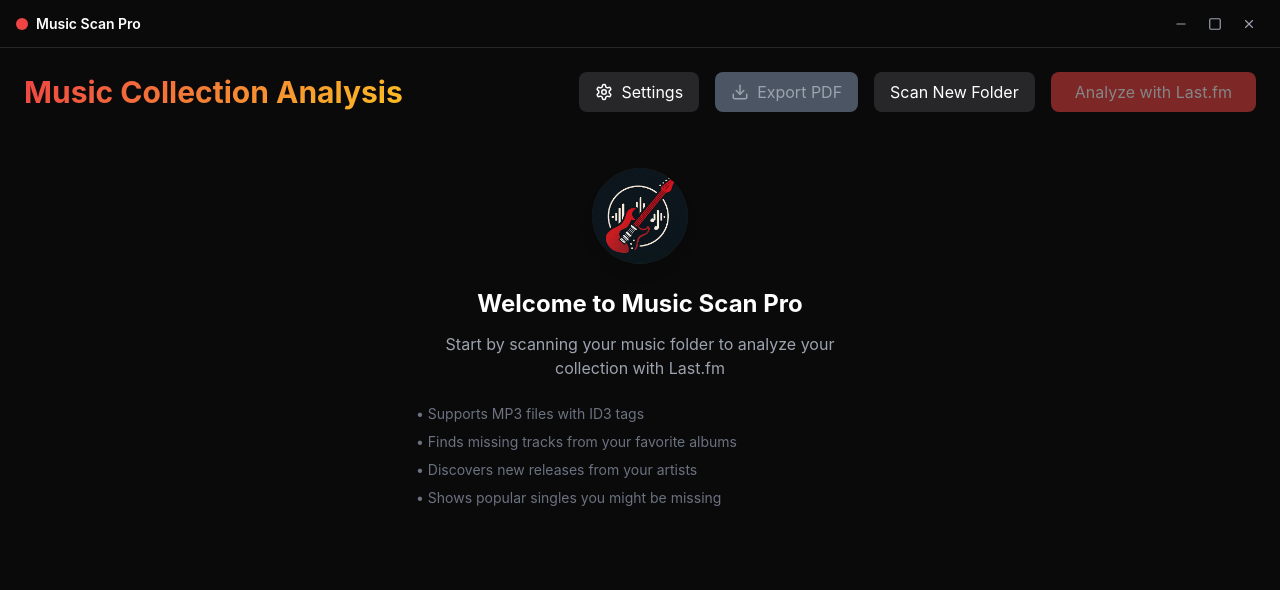
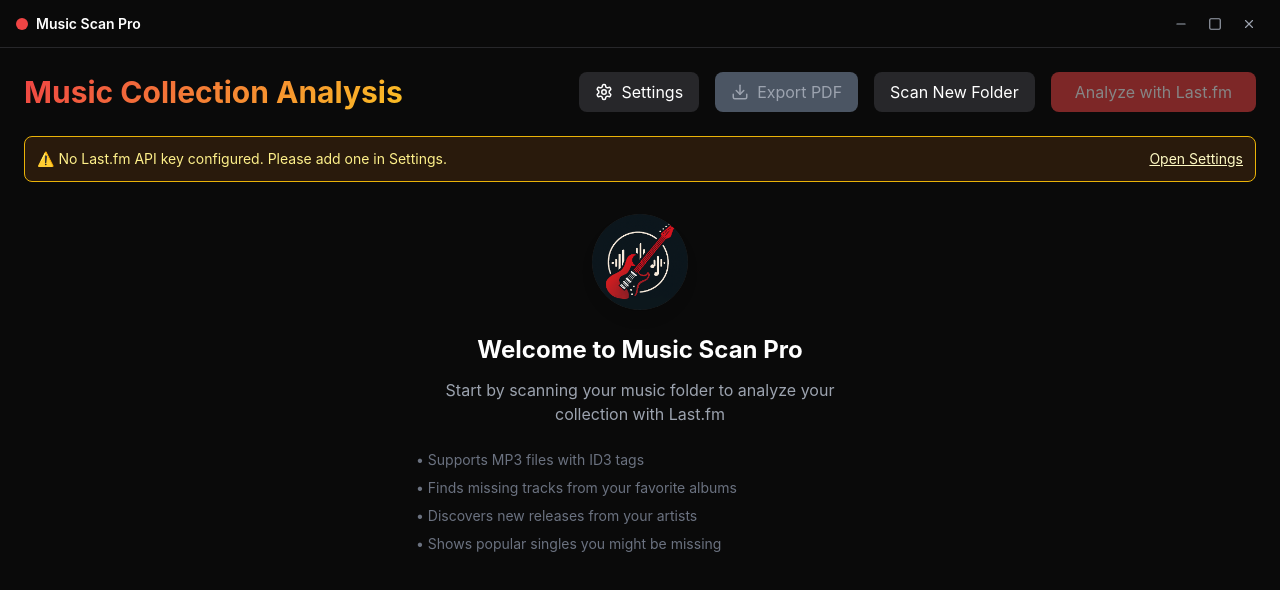
Before and after one commit to yarnobachmann/music_scanner, a Next.js app: page / in a window 1280 px wide. Shown: the top 590 px of the page. Built offline with nearby package versions, Linux system fonts and the light colour scheme.

Commit message:
feat: improved Last.fm key UX, require user key, and add post-scan prompt

```diff
--- a/src/components/Dashboard.tsx
+++ b/src/components/Dashboard.tsx
@@ -21,6 +21,7 @@
   const [activeTab, setActiveTab] = useState<'overview' | 'missing' | 'albums' | 'songs' | 'recommendations'>('overview');
   const [showSettings, setShowSettings] = useState(false);
   const [settings, setSettings] = useState<Settings>({});
+  const [savedKey, setSavedKey] = useState(false);
 
   const stats = {
     totalTracks: scanResult.length,
@@ -119,6 +120,12 @@
   };
 
   const handleLastFMAnalysis = async () => {
+    // Require API key before running analysis
+    if (!settings.lastfmApiKey) {
+      setError('Please configure your Last.fm API key in Settings.');
+      setShowSettings(true);
+      return;
+    }
     if (!window.electronAPI) {
       setError('Electron API not available');
       return;
@@ -144,6 +151,10 @@
 
   const handleSettingsSave = (newSettings: Settings) => {
     setSettings(newSettings);
+    if (newSettings.lastfmApiKey) {
+      setSavedKey(true);
+      setTimeout(() => setSavedKey(false), 2000);
+    }
   };
 
   const handleExportToPDF = async () => {
@@ -1055,9 +1066,18 @@
       </div>
 
       <div className="space-y-4 flex-shrink-0">
-        {settings.lastfmApiKey && (
-          <div className="bg-green-900/30 border border-green-500 rounded-lg p-3">
-            <p className="text-green-200 text-sm">✓ Using custom Last.fm API key</p>
+        {/* Prompt to configure API key */}
+        {!settings.lastfmApiKey && (
+          <div className="bg-yellow-900/30 border border-yellow-500 rounded-lg p-3 flex justify-between items-center">
+            <p className="text-yellow-200 text-sm">⚠️ No Last.fm API key configured. Please add one in Settings.</p>
+            <button onClick={() => setShowSettings(true)} className="text-yellow-100 hover:text-white underline text-sm">Open Settings</button>
+          </div>
+        )}
+        {/* Show checkmark after saving valid key */}
+        {settings.lastfmApiKey && savedKey && (
+          <div className="bg-green-900/30 border border-green-500 rounded-lg p-3 flex items-center space-x-2">
+            <span className="text-green-200 text-lg">✓</span>
+            <span className="text-green-200 text-sm">Last.fm API key saved!</span>
           </div>
         )}
 
@@ -1071,6 +1091,33 @@
       {loading && (
         <div className="flex justify-center items-center py-12 flex-1 bg-gradient-to-b from-transparent via-rock-dark/20 to-transparent rounded-lg">
           <LastFMLoadingSpinner />
+        </div>
+      )}
+
+      {scanResult.length > 0 && !loading && !comparison && (
+        <div className="mb-6">
+          <div className="bg-blue-900/30 border border-blue-500 rounded-lg p-4 flex flex-col md:flex-row md:items-center md:justify-between space-y-2 md:space-y-0 md:space-x-4">
+            <div className="text-blue-200 text-sm flex items-center space-x-2">
+              <span>🎵 Scanning complete!</span>
+              {!settings.lastfmApiKey ? (
+                <span className="text-yellow-200">Add your Last.fm API key in Settings to enable analysis.</span>
+              ) : (
+                <span>Press <b>Analyze with Last.fm</b> to discover missing tracks, new albums, and more.</span>
+              )}
+            </div>
+            <div className="flex space-x-2">
+              {!settings.lastfmApiKey && (
+                <button onClick={() => setShowSettings(true)} className="text-yellow-100 hover:text-white underline text-sm">Open Settings</button>
+              )}
+              <button
+                onClick={handleLastFMAnalysis}
+                disabled={loading}
+                className="bg-rock-accent text-white px-4 py-2 rounded-lg hover:bg-red-600 transition-colors disabled:opacity-50 text-sm"
+              >
+                Analyze with Last.fm
+              </button>
+            </div>
+          </div>
         </div>
       )}
 
```
Also changed, not shown: 2 other files (tests, documents, lock files or other folders).
